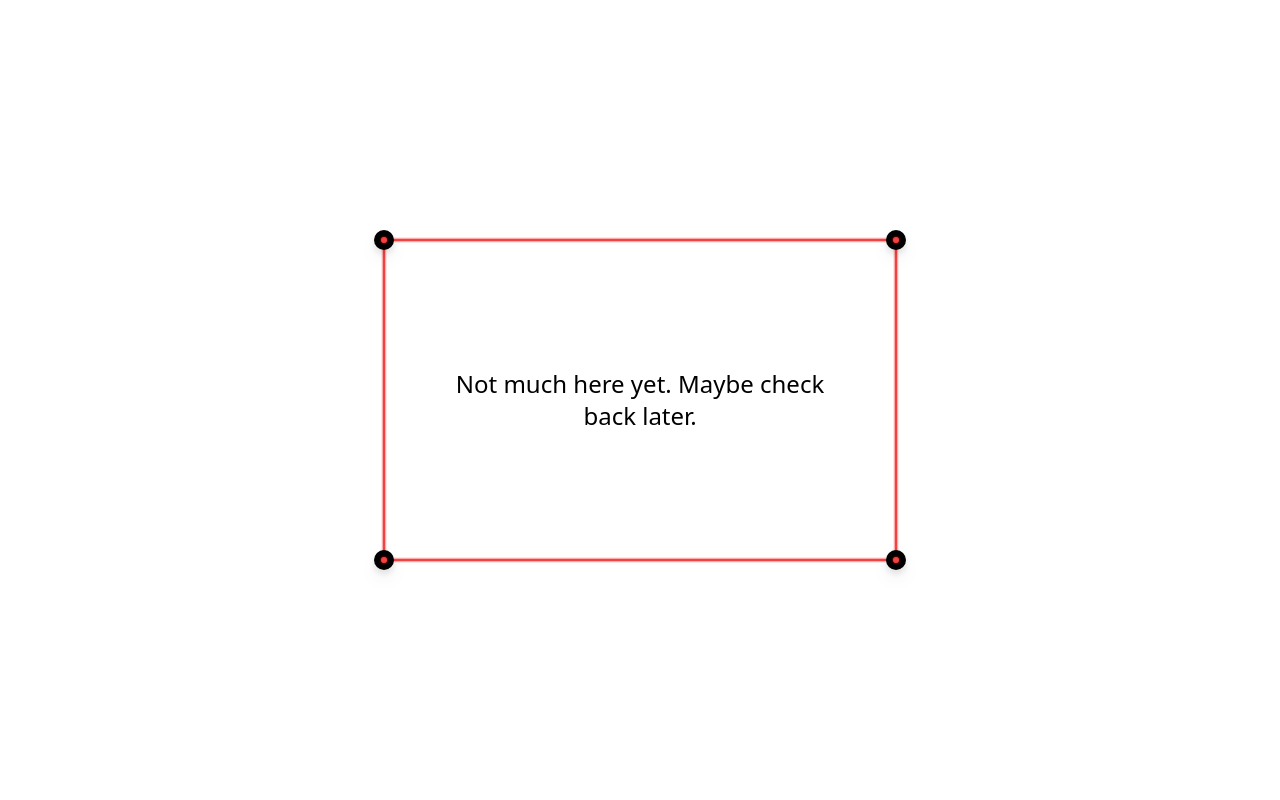
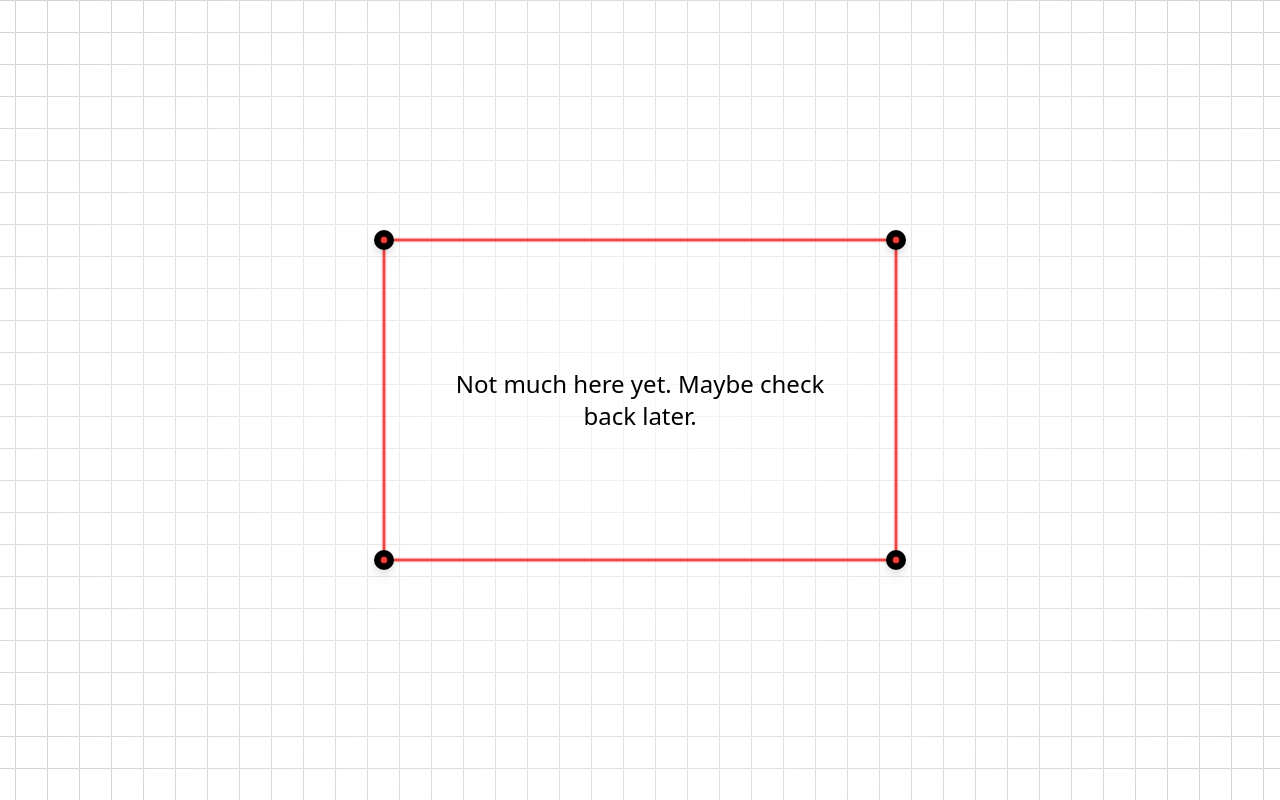
Before and after one commit to EdwinChang24/website-archive, a Nuxt app: page / in a window 1280 px wide. Built offline with nearby package versions, Linux system fonts and the light colour scheme.

Commit message:
💄 Add grid thing

```diff
--- a/pages/index.vue
+++ b/pages/index.vue
@@ -13,6 +13,10 @@
 
 <template>
     <div>
+        <div
+            class="absolute w-screen h-screen bg-bottom bg-[url('/grid.svg')]"
+            style="mask-image: radial-gradient(rgba(0, 0, 0, 0.2), rgba(0, 0, 0, 1))"
+        />
         <Background v-if="!isMobile()" class="absolute h-screen w-screen" />
         <div class="absolute inset-1/3 flex justify-center items-center">
             <p
```
Also changed, not shown: public/grid.svg (added).
